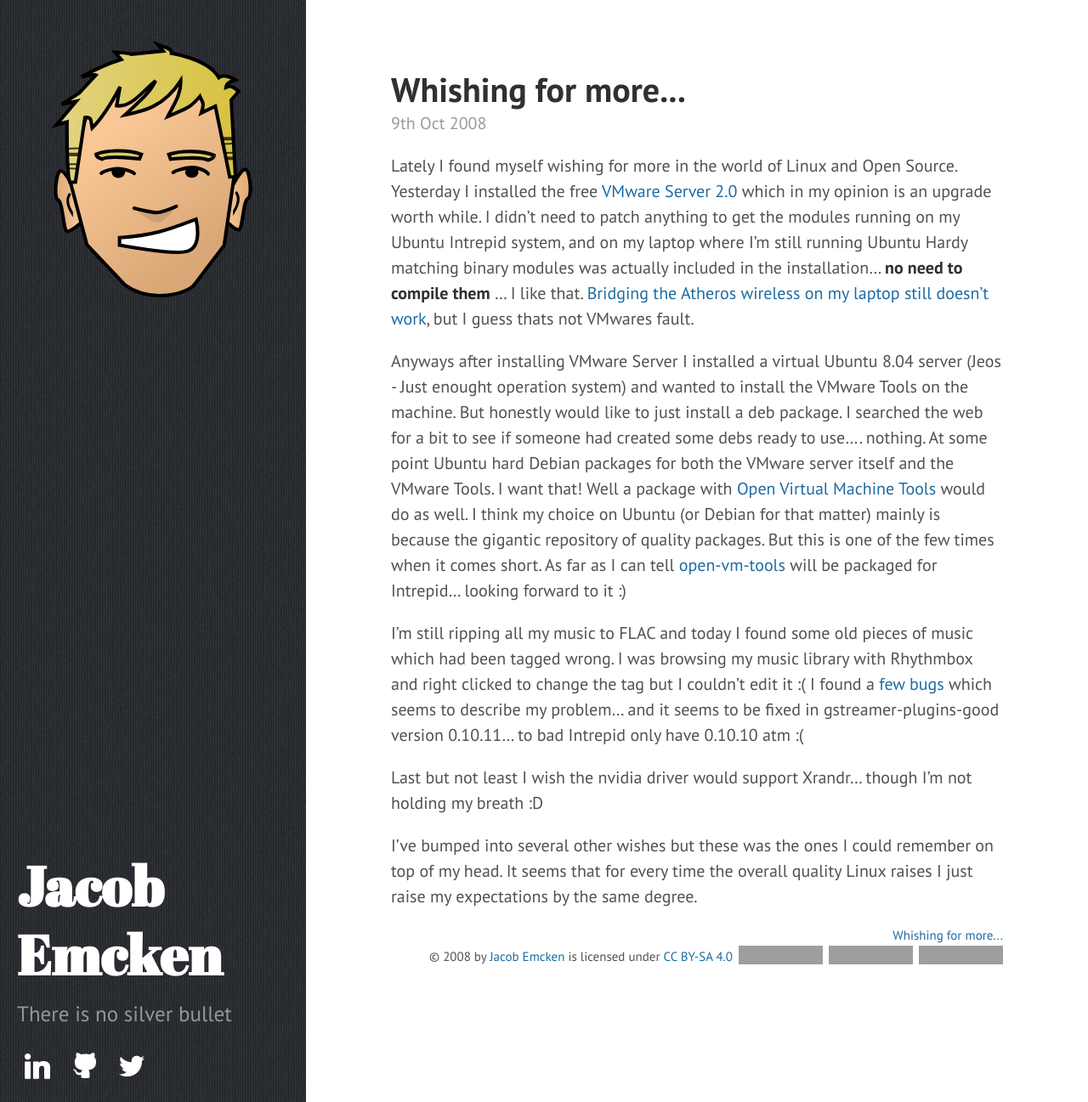
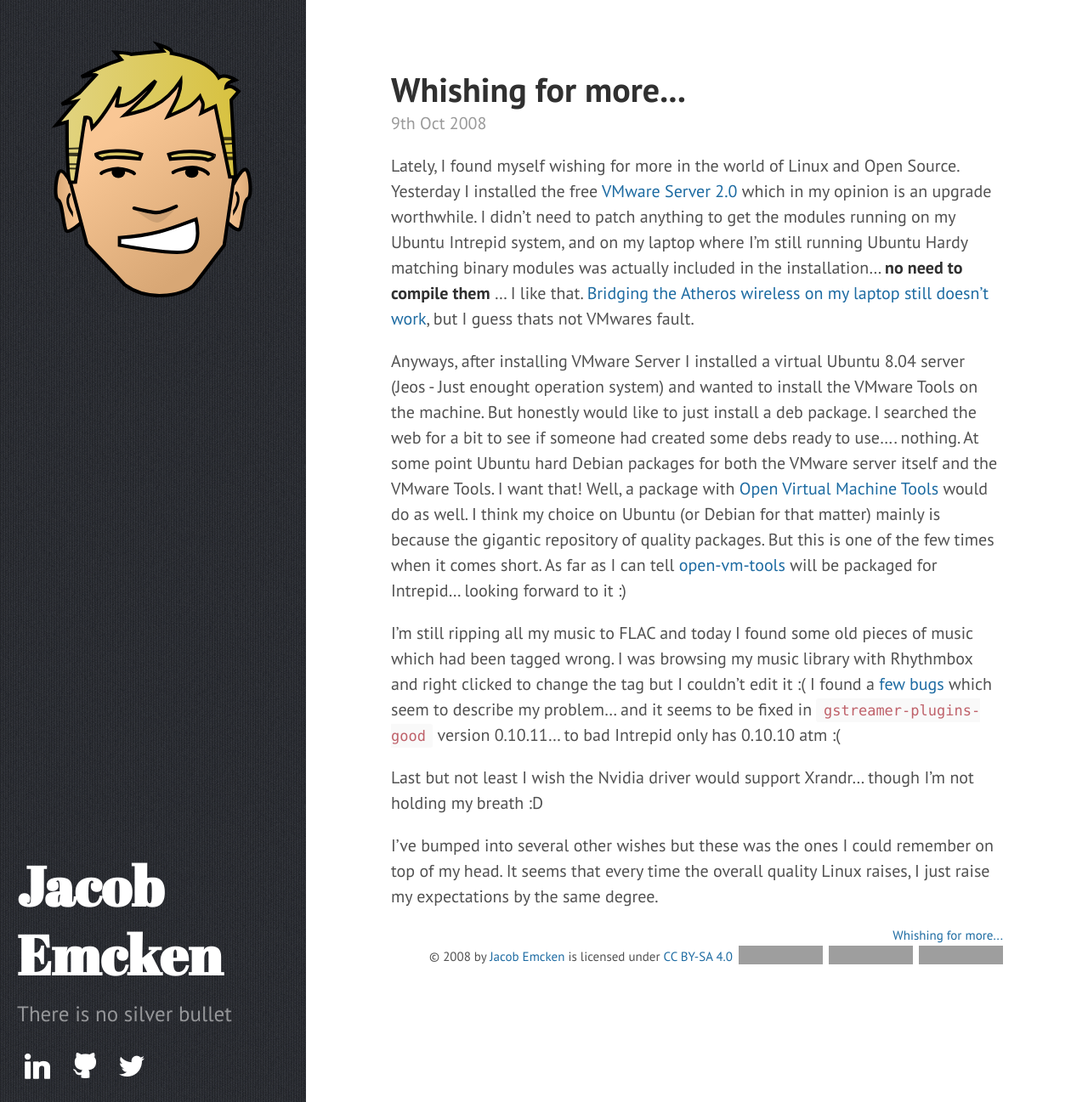
Before and after one commit to jacobemcken/jacobemcken.github.io, a Jekyll site: the page built from _posts/2008-10-09-whishing-for-more.md, in a window 1280 px wide and 1297 px high. Shown: the whole window at 85% size. Built offline with Jekyll 4.4.1, drawn with Linux system fonts in a browser that asks for light colours; grey boxes are pictures that could not be loaded.

Commit message:
Fix formatting and spelling in a few older posts

```diff
--- a/_posts/2008-10-09-whishing-for-more.md
+++ b/_posts/2008-10-09-whishing-for-more.md
@@ -28,18 +28,20 @@
   date_gmt: '2008-10-30 12:52:31 +0100'
   content: Your Page ist really Great! Hopefully you create more Blog Adds in Future.
 ---
-Lately I found myself wishing for more in the world of Linux and Open Source. Yesterday I installed the free [VMware Server 2.0][1] which in my opinion is an upgrade worth while. I didn't need to patch anything to get the modules running on my Ubuntu Intrepid system, and on my laptop where I'm still running Ubuntu Hardy matching binary modules was actually included in the installation... **no need to compile them** ... I like that. [Bridging the Atheros wireless on my laptop still doesn't work][6], but I guess thats not VMwares fault.
 
-Anyways after installing VMware Server I installed a virtual Ubuntu 8.04 server (Jeos - Just enought operation system) and wanted to install the VMware Tools on the machine. But honestly would like to just install a deb package. I searched the web for a bit to see if someone had created some debs ready to use.... nothing.
+Lately, I found myself wishing for more in the world of Linux and Open Source. Yesterday I installed the free [VMware Server 2.0][1] which in my opinion is an upgrade worthwhile.
+I didn't need to patch anything to get the modules running on my Ubuntu Intrepid system, and on my laptop where I'm still running Ubuntu Hardy matching binary modules was actually included in the installation... **no need to compile them** ... I like that. [Bridging the Atheros wireless on my laptop still doesn't work][6], but I guess thats not VMwares fault.
+
+Anyways, after installing VMware Server I installed a virtual Ubuntu 8.04 server (Jeos - Just enought operation system) and wanted to install the VMware Tools on the machine. But honestly would like to just install a deb package. I searched the web for a bit to see if someone had created some debs ready to use.... nothing.
 At some point Ubuntu hard Debian packages for both the VMware server itself and the VMware Tools. I want that!
-Well a package with [Open Virtual Machine Tools][2] would do as well. I think my choice on Ubuntu (or Debian for that matter) mainly is because the gigantic repository of quality packages. But this is one of the few times when it comes short. As far as I can tell [open-vm-tools][3] will be packaged for Intrepid... looking forward to it :)
+Well, a package with [Open Virtual Machine Tools][2] would do as well. I think my choice on Ubuntu (or Debian for that matter) mainly is because the gigantic repository of quality packages. But this is one of the few times when it comes short. As far as I can tell [open-vm-tools][3] will be packaged for Intrepid... looking forward to it :)
 
 I'm still ripping all my music to FLAC and today I found some old pieces of music which had been tagged wrong. I was browsing my music library with Rhythmbox and right clicked to change the tag but I couldn't edit it :(
-I found a [few][4] [bugs][5] which seems to describe my problem... and it seems to be fixed in gstreamer-plugins-good version 0.10.11... to bad Intrepid only have 0.10.10 atm :(
+I found a [few][4] [bugs][5] which seem to describe my problem... and it seems to be fixed in `gstreamer-plugins-good` version 0.10.11... to bad Intrepid only has 0.10.10 atm :(
 
-Last but not least I wish the nvidia driver would support Xrandr... though I'm not holding my breath :D
+Last but not least I wish the Nvidia driver would support Xrandr... though I'm not holding my breath :D
 
-I've bumped into several other wishes but these was the ones I could remember on top of my head. It seems that for every time the overall quality Linux raises I just raise my expectations by the same degree.
+I've bumped into several other wishes but these was the ones I could remember on top of my head. It seems that every time the overall quality Linux raises, I just raise my expectations by the same degree.
 
 [1]: http://vmware.com/products/server/
 [2]: http://open-vm-tools.sourceforge.net/
```
Also changed, not shown: _posts/2009-01-29-hacking-wordpress-27-mu-part-2.md (+6 -4 lines).
